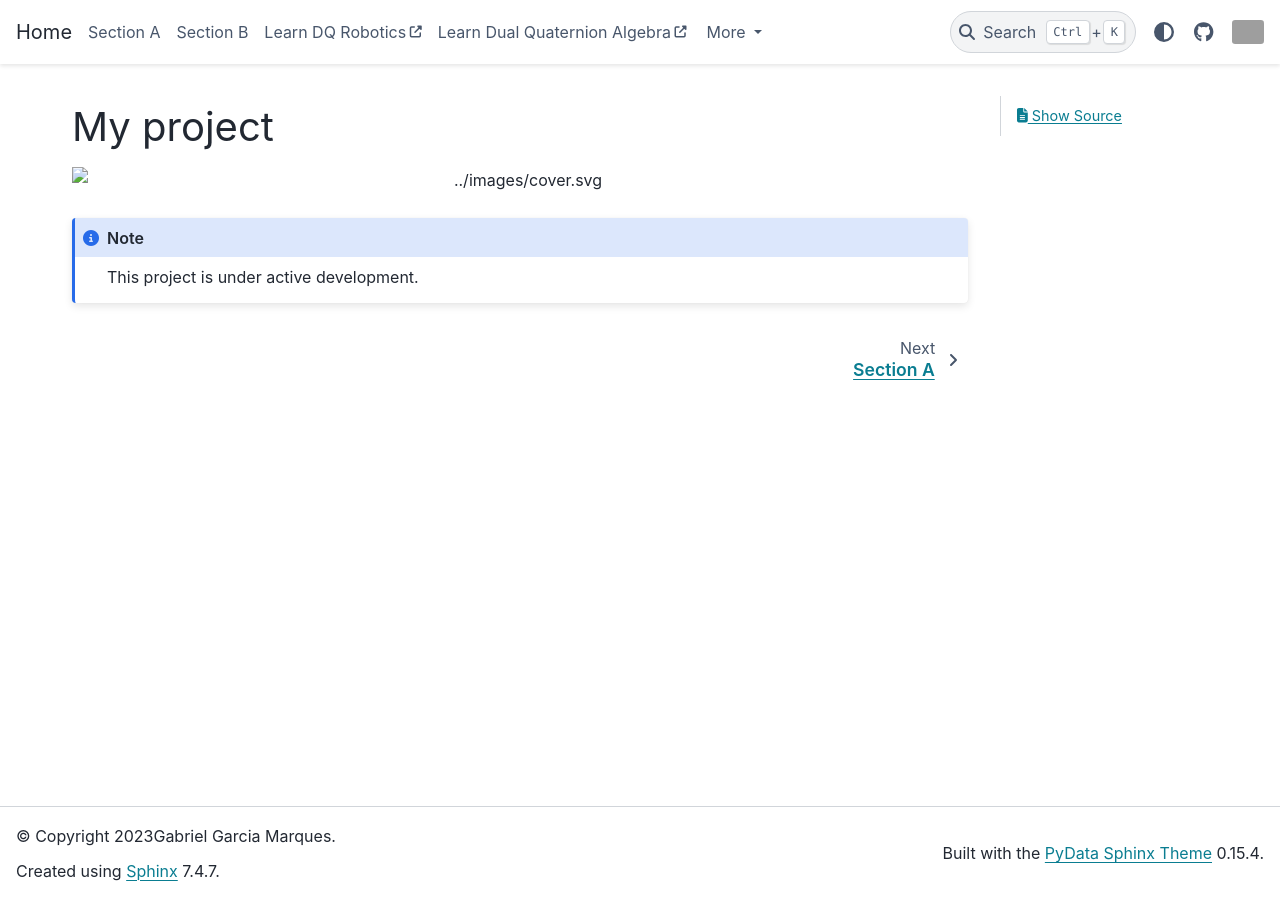
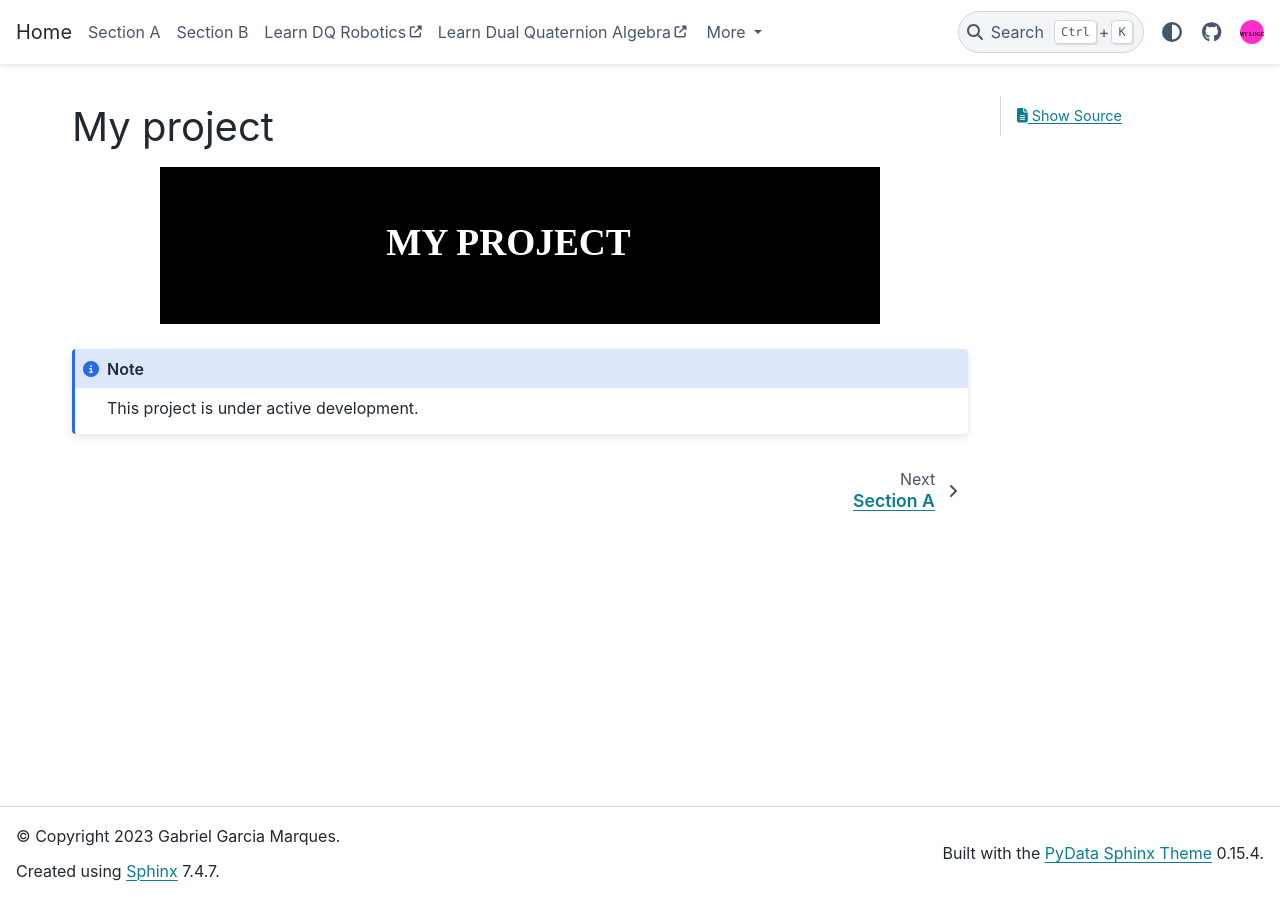
Before and after one commit to juanjqo/pydata-sphinx-theme-template, a Sphinx documentation site: the page built from docs/source/index.rst, in a window 1280 px wide. Built offline with Sphinx 7.4.7 and the PyData theme 0.15.4, drawn with Linux system fonts in a browser that asks for light colours; grey boxes are pictures that could not be loaded.

Commit message:
Fixed path

```diff
--- a/docs/source/conf.py
+++ b/docs/source/conf.py
@@ -5,8 +5,6 @@ import sys
 from pathlib import Path
 import datetime
 
-today = datetime.date.today()
-year = today.year
 
 sys.path.append(str(Path(".").resolve()))
 path_str = str(Path(__file__).parent.parent)
@@ -14,7 +12,7 @@ path_str = str(Path(__file__).parent.parent)
 # -- Project information
 
 project = 'MyProject'
-copyright = str(year)+'Gabriel Garcia Marques'
+copyright = str(datetime.date.today().year)+' Gabriel Garcia Marques'
 author = 'Gabriel Garcia Marques'
 
 release = '0.1'
@@ -70,14 +68,14 @@ html_theme_options = {
 
         {
             "name": "GitHub",
-            "url": "https://dqrobotics.github.io/",
+            "url": "https://github.com/juanjqo/pydata-sphinx-theme-template",
             "icon": "fa-brands fa-github",
         },
 
         {
             "name": "MyLogo",
-            "url": "https://dqrobotics.github.io/",
-            "icon": "https://raw.githubusercontent.com/juanjqo/test_pydata_theme/main/docs/images/dqrobotics_logo_infinity2.svg",
+            "url": "https://github.com/juanjqo/pydata-sphinx-theme-template",
+            "icon": "https://raw.githubusercontent.com/juanjqo/pydata-sphinx-theme-template/main/docs/_static/mylogo.svg",
             "type": "local",
             "attributes": {"target": "_blank"},
         },
@@ -87,8 +85,8 @@ html_theme_options = {
     # "twitter_url": "https://twitter.com/PyData",
     "logo": {
         "text": "Home",
-        "image_dark": "/docs/build/html/_images/logo.svg",
-        "alt_text": "Tutorial: DQ Robotics with CoppeliaSim",
+        "image_dark": "/docs/build/html/_static/mylogo.svg",
+        "alt_text": "MyProject",
     },
     "use_edit_page_button": False,
     "show_toc_level": 1,
--- a/docs/source/index.rst
+++ b/docs/source/index.rst
@@ -4,10 +4,9 @@ My project
 
 
 .. |logo| image:: ../_static/mylogo.svg
-.. |logopng| image:: ../images/mylogo.png
 
 
-.. image:: ../images/cover.svg
+.. image:: ../_static/cover.svg
    :align: center
 
 .. note::
```
